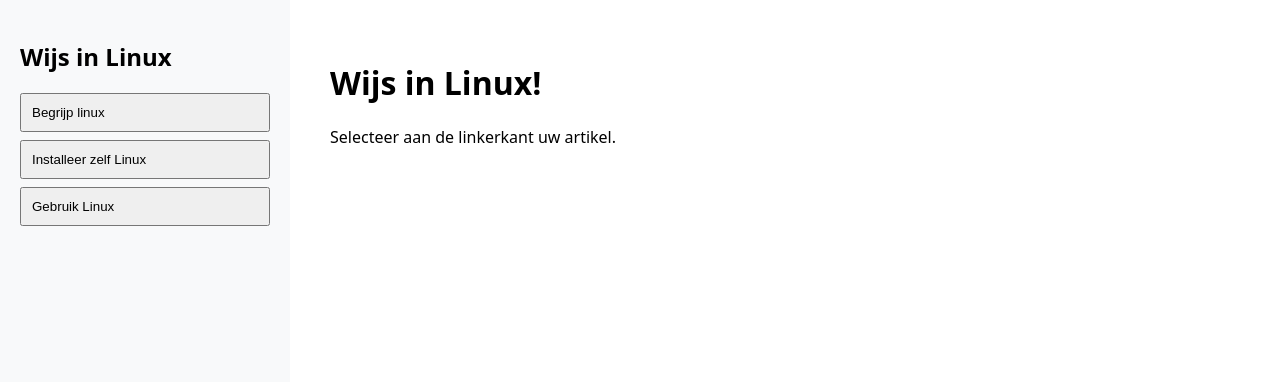
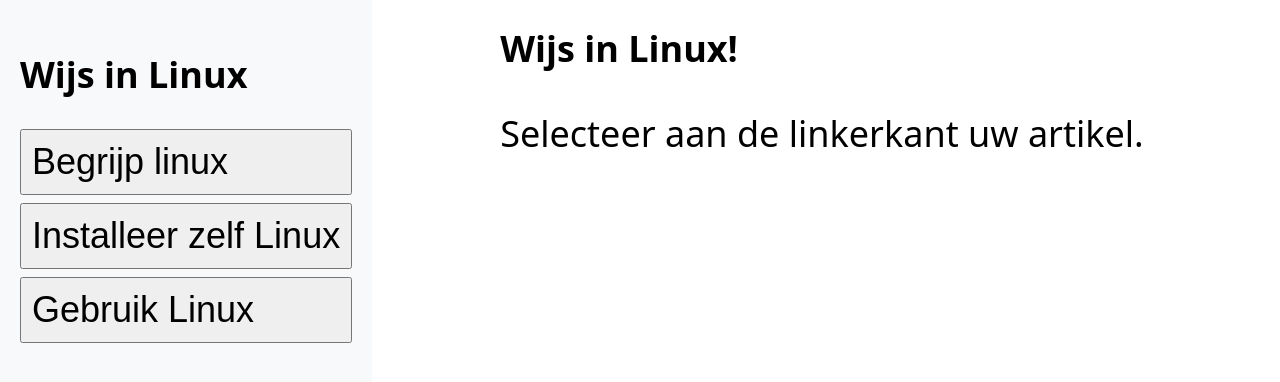
Before and after one commit to MLY-Creates/wijs-met-linux, a plain HTML site: page index.html in a window 1280 px wide. Drawn offline with nearby package versions, Linux system fonts and the light colour scheme.

Commit message:
Made progress on using linux chapters

```diff
--- a/styles/style.css
+++ b/styles/style.css
@@ -1,3 +1,7 @@
+* {
+    font-size: 1.5rem;
+}
+
 body {
     margin: 0;
     display: flex;
@@ -6,7 +10,7 @@
 }
 
 nav {
-    width: 250px;
+    min-width: 20vw;
     background: #f8f9fa;
     padding: 20px;
 }
@@ -20,9 +24,8 @@
 }
 main {
     flex-grow: 1;
-    padding: 40px;
     overflow-y: auto;
-    max-width: 800px;
+    padding: 0 10vw 0 10vw;
 }
 
 #lesson-container code { background: #eee; padding: 2px 4px; border-radius: 4px; }
```
Also changed, not shown: 1 other file.
